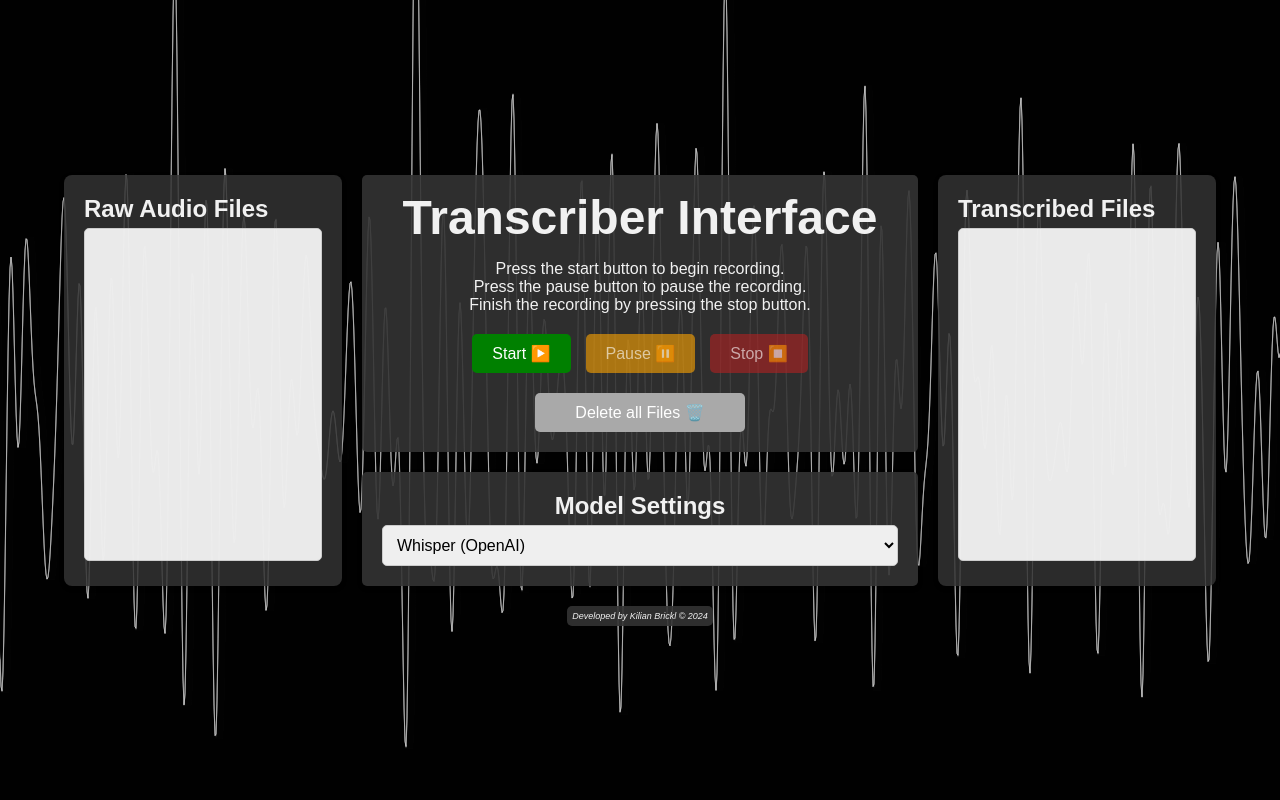
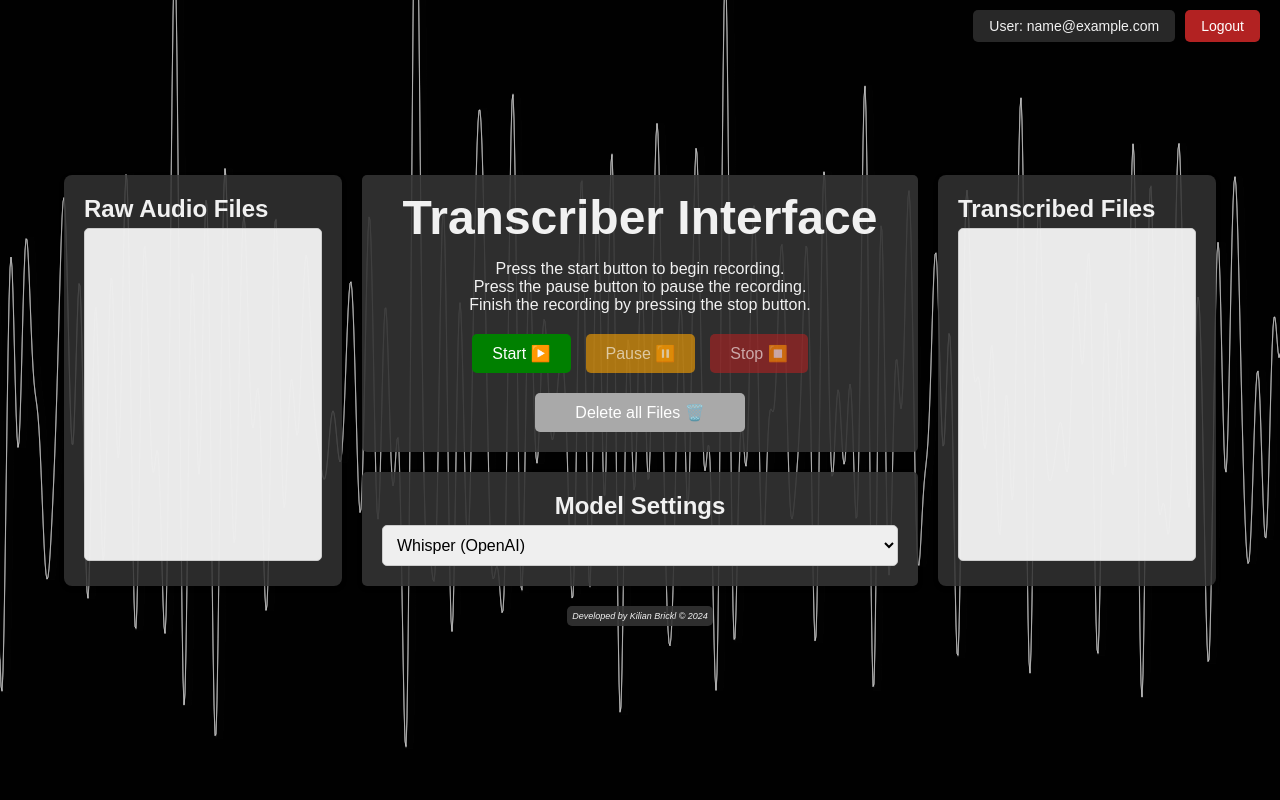
Before and after one commit to BrckJr/Speech2Text, a Flask app: page / in a window 1280 px wide. Run offline with Flask 3, Linux system fonts and the light colour scheme; the visitor is signed in with stand-in values (Sample User, id 1).

Commit message:
Added log-out button

```diff
--- a/backend/static/css/base.css
+++ b/backend/static/css/base.css
@@ -32,6 +32,41 @@ body {
     background: none;
 }
 
+/* User Info Container */
+.user-info {
+    position: absolute;
+    top: 10px;
+    right: 20px;
+    display: flex;
+    align-items: center;
+    gap: 10px; /* Space between email and logout button */
+    z-index: 1000;
+}
+
+/* User Email Styling */
+.user-email {
+    font-size: 14px;
+    color: #f1f1f1; /* Light color for visibility */
+    background: rgba(51, 51, 51, 0.8); /* Slightly opaque background */
+    padding: 8px 16px;
+    border-radius: 5px;
+}
+
+/* Logout Button Styling */
+.btn-logout {
+    padding: 8px 16px;
+    font-size: 14px;
+    color: white;
+    background-color: #B22222; /* Red for logout */
+    border: none;
+    border-radius: 5px;
+    cursor: pointer;
+    transition: background 0.3s ease;
+}
+
+.btn-logout:hover {
+    background-color: #c9302c; /* Darker red on hover */
+}
 h1, h2, p {
     margin: 0;
 }
--- a/backend/templates/base.html
+++ b/backend/templates/base.html
@@ -17,6 +17,16 @@
     <link href="https://fonts.googleapis.com/css2?family=Roboto:wght@300;400;500&display=swap" rel="stylesheet">
 </head>
 <body class="{% block body_class %}{% endblock %}">
+    <!-- User Info and Logout Button -->
+    {% if page_name != "login" and page_name != "register" %}
+        <div class="user-info">
+            <span class="user-email">User: {{ current_user.email }}</span>
+            <form method="POST" action="{{ url_for('auth.login') }}">
+                <button type="submit" class="btn btn-logout">Logout</button>
+            </form>
+        </div>
+    {% endif %}
+
     <!-- Canvas for dynamic wave background -->
     <canvas id="backgroundCanvas"></canvas>
 
```
